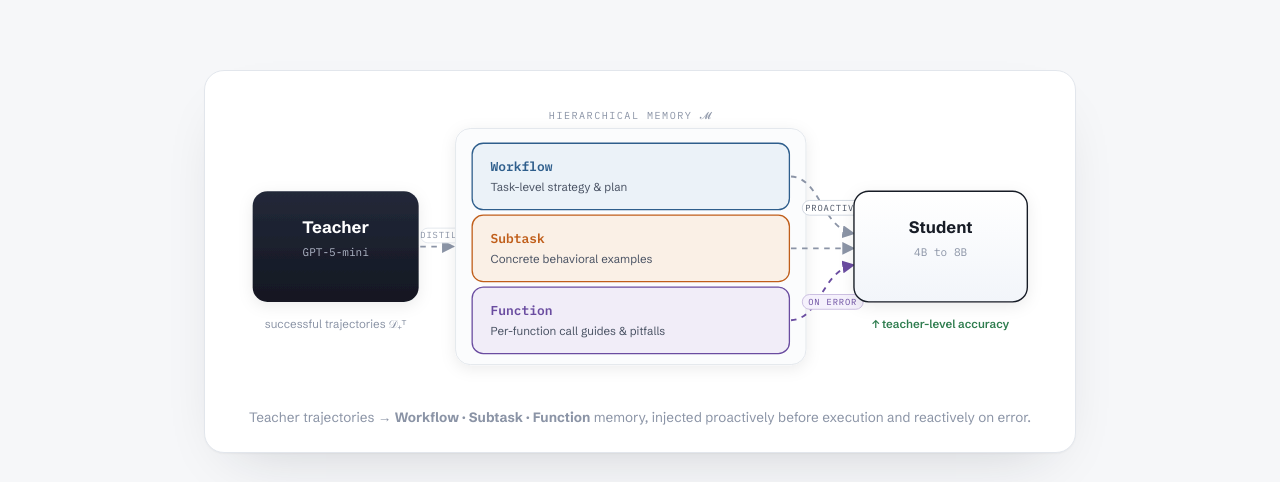
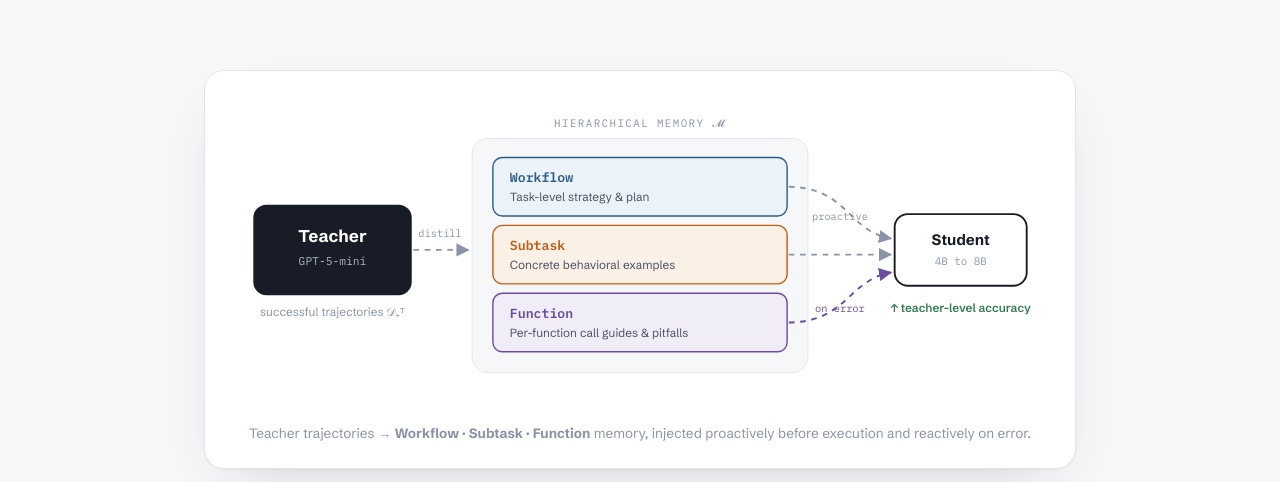
Before and after one commit to agent-memory-distillation/agent-memory-distillation.github.io, a plain HTML site: page index.html in a window 1280 px wide. Shown: the part 470-952 px from the top of the page. Drawn offline with Linux system fonts and the light colour scheme.

Commit message:
Restore original main SVG; change parity display to 49.4 vs. 50.0

```diff
--- a/index.html
+++ b/index.html
@@ -422,19 +422,8 @@ footer a{color:var(--ink-soft)}
 
 <div class="diagram-wrap rise d4">
   <div class="diagram-card">
-    <svg viewBox="0 0 900 320" role="img" aria-label="AMD overview: a teacher agent's successful trajectories are distilled into three memory levels (Workflow, Subtask, Function) that are injected into a small student agent proactively and reactively.">
+    <svg viewBox="0 0 880 330" role="img" aria-label="AMD overview: a teacher agent's successful trajectories are distilled into three memory levels (Workflow, Subtask, Function) that are injected into a small student agent proactively and reactively.">
       <defs>
-        <linearGradient id="teacherGrad" x1="0" y1="0" x2="0" y2="1">
-          <stop offset="0%" stop-color="#232939"/>
-          <stop offset="100%" stop-color="#131722"/>
-        </linearGradient>
-        <linearGradient id="studentGrad" x1="0" y1="0" x2="0" y2="1">
-          <stop offset="0%" stop-color="#FFFFFF"/>
-          <stop offset="100%" stop-color="#F2F5FA"/>
-        </linearGradient>
-        <filter id="softShadow" x="-20%" y="-20%" width="140%" height="140%">
-          <feDropShadow dx="0" dy="4" stdDeviation="8" flood-opacity=".08"/>
-        </filter>
         <marker id="arr" viewBox="0 0 10 10" refX="9" refY="5" markerWidth="7" markerHeight="7" orient="auto-start-reverse">
           <path d="M0 0 L10 5 L0 10 z" fill="#8B94A6"/>
         </marker>
@@ -442,67 +431,32 @@ footer a{color:var(--ink-soft)}
           <path d="M0 0 L10 5 L0 10 z" fill="#6A4CA0"/>
         </marker>
       </defs>
-
-      <!-- Teacher block -->
-      <g filter="url(#softShadow)">
-        <rect x="30" y="100" width="180" height="120" rx="16" fill="url(#teacherGrad)"/>
-      </g>
-      <text x="120" y="145" text-anchor="middle" font-family="Schibsted Grotesk,sans-serif" font-weight="700" font-size="18" fill="#FFFFFF">Teacher</text>
-      <text x="120" y="170" text-anchor="middle" font-family="IBM Plex Mono,monospace" font-size="12" fill="#AEB6C6">GPT-5-mini</text>
-      <text x="120" y="248" text-anchor="middle" font-family="Schibsted Grotesk,sans-serif" font-size="12.5" fill="#8B94A6">successful trajectories 𝒟₊ᵀ</text>
-
-      <!-- Distill arrow -->
-      <path class="flowdash" d="M210 160 H248" stroke="#8B94A6" stroke-width="2" fill="none" marker-end="url(#arr)"/>
-      <g>
-        <rect x="212" y="140" width="46" height="16" rx="8" fill="#FFFFFF" stroke="#E2E6EC"/>
-        <text x="235" y="151" text-anchor="middle" font-family="IBM Plex Mono,monospace" font-size="9.5" letter-spacing=".1em" fill="#8B94A6">DISTILL</text>
-      </g>
-
-      <!-- Memory container header -->
-      <text x="440" y="22" text-anchor="middle" font-family="IBM Plex Mono,monospace" font-size="11" letter-spacing="1.6" fill="#8B94A6">HIERARCHICAL MEMORY 𝓜</text>
-
-      <!-- Memory container -->
-      <g filter="url(#softShadow)">
-        <rect x="250" y="32" width="380" height="256" rx="16" fill="#FBFCFD" stroke="#E2E6EC"/>
-      </g>
-
-      <!-- Workflow row -->
-      <rect x="268" y="48" width="344" height="72" rx="12" fill="#EBF2F8" stroke="#2E5E8C" stroke-width="1.4"/>
-      <text x="288" y="78" font-family="IBM Plex Mono,monospace" font-weight="600" font-size="14" fill="#2E5E8C">Workflow</text>
-      <text x="288" y="100" font-family="Schibsted Grotesk,sans-serif" font-size="12.5" fill="#4A5364">Task-level strategy &amp; plan</text>
-
-      <!-- Subtask row -->
-      <rect x="268" y="126" width="344" height="72" rx="12" fill="#FAF0E6" stroke="#C05E1A" stroke-width="1.4"/>
-      <text x="288" y="156" font-family="IBM Plex Mono,monospace" font-weight="600" font-size="14" fill="#C05E1A">Subtask</text>
-      <text x="288" y="178" font-family="Schibsted Grotesk,sans-serif" font-size="12.5" fill="#4A5364">Concrete behavioral examples</text>
-
-      <!-- Function row -->
-      <rect x="268" y="204" width="344" height="72" rx="12" fill="#F1EDF8" stroke="#6A4CA0" stroke-width="1.4"/>
-      <text x="288" y="234" font-family="IBM Plex Mono,monospace" font-weight="600" font-size="14" fill="#6A4CA0">Function</text>
-      <text x="288" y="256" font-family="Schibsted Grotesk,sans-serif" font-size="12.5" fill="#4A5364">Per-function call guides &amp; pitfalls</text>
-
-      <!-- Proactive arrows: WF + ST → student -->
-      <path class="flowdash" d="M612 84 C 646 84, 646 140, 682 146" stroke="#8B94A6" stroke-width="2" fill="none" marker-end="url(#arr)"/>
-      <path class="flowdash" d="M612 162 H682" stroke="#8B94A6" stroke-width="2" fill="none" marker-end="url(#arr)"/>
-      <g>
-        <rect x="626" y="110" width="66" height="16" rx="8" fill="#FFFFFF" stroke="#D0D6E0"/>
-        <text x="659" y="121" text-anchor="middle" font-family="IBM Plex Mono,monospace" font-size="9.5" letter-spacing=".1em" fill="#4A5364">PROACTIVE</text>
-      </g>
-
-      <!-- Reactive arrow: FN → student -->
-      <path class="flowdash" d="M612 240 C 646 240, 646 186, 682 180" stroke="#6A4CA0" stroke-width="2" fill="none" marker-end="url(#arr-fn)"/>
-      <g>
-        <rect x="626" y="212" width="66" height="16" rx="8" fill="#F5F1FC" stroke="#C9BCE0"/>
-        <text x="659" y="223" text-anchor="middle" font-family="IBM Plex Mono,monospace" font-size="9.5" letter-spacing=".1em" fill="#6A4CA0">ON ERROR</text>
-      </g>
-
-      <!-- Student block -->
-      <g filter="url(#softShadow)">
-        <rect x="682" y="100" width="188" height="120" rx="16" fill="url(#studentGrad)" stroke="#171C26" stroke-width="1.5"/>
-      </g>
-      <text x="776" y="145" text-anchor="middle" font-family="Schibsted Grotesk,sans-serif" font-weight="700" font-size="18" fill="#171C26">Student</text>
-      <text x="776" y="170" text-anchor="middle" font-family="IBM Plex Mono,monospace" font-size="12" fill="#8B94A6">4B to 8B</text>
-      <text x="776" y="248" text-anchor="middle" font-family="Schibsted Grotesk,sans-serif" font-weight="600" font-size="12.5" fill="#2F7D4F">↑ teacher-level accuracy</text>
+      <rect x="30" y="112" width="168" height="96" rx="14" fill="#171C26"/>
+      <text x="114" y="152" text-anchor="middle" font-family="Schibsted Grotesk,sans-serif" font-weight="700" font-size="18" fill="#fff">Teacher</text>
+      <text x="114" y="176" text-anchor="middle" font-family="IBM Plex Mono,monospace" font-size="12" fill="#AEB6C6">GPT-5-mini</text>
+      <text x="114" y="230" text-anchor="middle" font-family="Schibsted Grotesk,sans-serif" font-size="12.5" fill="#8B94A6">successful trajectories 𝒟₊ᵀ</text>
+      <path class="flowdash" d="M198 160 H258" stroke="#8B94A6" stroke-width="2" fill="none" marker-end="url(#arr)"/>
+      <text x="228" y="146" text-anchor="middle" font-family="IBM Plex Mono,monospace" font-size="11" fill="#8B94A6">distill</text>
+      <rect x="262" y="42" width="356" height="248" rx="16" fill="#F6F7F9" stroke="#E2E6EC"/>
+      <text x="440" y="30" text-anchor="middle" font-family="IBM Plex Mono,monospace" font-size="11.5" letter-spacing="1.5" fill="#8B94A6">HIERARCHICAL MEMORY 𝓜</text>
+      <rect x="284" y="62" width="312" height="62" rx="10" fill="#EBF2F8" stroke="#2E5E8C" stroke-width="1.5"/>
+      <text x="302" y="88" font-family="IBM Plex Mono,monospace" font-weight="600" font-size="14" fill="#2E5E8C">Workflow</text>
+      <text x="302" y="108" font-family="Schibsted Grotesk,sans-serif" font-size="12.5" fill="#4A5364">Task-level strategy &amp; plan</text>
+      <rect x="284" y="134" width="312" height="62" rx="10" fill="#FAF0E6" stroke="#C05E1A" stroke-width="1.5"/>
+      <text x="302" y="160" font-family="IBM Plex Mono,monospace" font-weight="600" font-size="14" fill="#C05E1A">Subtask</text>
+      <text x="302" y="180" font-family="Schibsted Grotesk,sans-serif" font-size="12.5" fill="#4A5364">Concrete behavioral examples</text>
+      <rect x="284" y="206" width="312" height="62" rx="10" fill="#F1EDF8" stroke="#6A4CA0" stroke-width="1.5"/>
+      <text x="302" y="232" font-family="IBM Plex Mono,monospace" font-weight="600" font-size="14" fill="#6A4CA0">Function</text>
+      <text x="302" y="252" font-family="Schibsted Grotesk,sans-serif" font-size="12.5" fill="#4A5364">Per-function call guides &amp; pitfalls</text>
+      <path class="flowdash" d="M596 93 C 660 93, 660 140, 706 148" stroke="#8B94A6" stroke-width="2" fill="none" marker-end="url(#arr)"/>
+      <path class="flowdash" d="M596 165 H706" stroke="#8B94A6" stroke-width="2" fill="none" marker-end="url(#arr)"/>
+      <text x="652" y="128" text-anchor="middle" font-family="IBM Plex Mono,monospace" font-size="11" fill="#8B94A6">proactive</text>
+      <path class="flowdash" d="M596 237 C 660 237, 660 192, 706 184" stroke="#6A4CA0" stroke-width="2" fill="none" marker-end="url(#arr-fn)"/>
+      <text x="652" y="226" text-anchor="middle" font-family="IBM Plex Mono,monospace" font-size="11" fill="#6A4CA0">on error</text>
+      <rect x="710" y="122" width="140" height="76" rx="14" fill="#fff" stroke="#171C26" stroke-width="2"/>
+      <text x="780" y="155" text-anchor="middle" font-family="Schibsted Grotesk,sans-serif" font-weight="700" font-size="16" fill="#171C26">Student</text>
+      <text x="780" y="176" text-anchor="middle" font-family="IBM Plex Mono,monospace" font-size="11.5" fill="#8B94A6">4B to 8B</text>
+      <text x="780" y="226" text-anchor="middle" font-family="Schibsted Grotesk,sans-serif" font-weight="600" font-size="12.5" fill="#2F7D4F">↑ teacher-level accuracy</text>
     </svg>
     <div class="diagram-caption">
       Teacher trajectories → <b>Workflow · Subtask · Function</b> memory, injected proactively before execution and reactively on error.
@@ -540,7 +494,7 @@ footer a{color:var(--ink-soft)}
   <div class="stat acc-fn">
     <span class="stat-badge"><span class="dot"></span>Parity, training free</span>
     <div class="stat-hero">
-      <span class="num count" data-target="49.4" data-decimals="1" data-prefix="" data-suffix="">49.4</span><span class="suf">/&nbsp;50.0</span>
+      <span class="num count" data-target="49.4" data-decimals="1" data-prefix="" data-suffix="">49.4</span><span class="suf" style="margin-left:8px">vs.&nbsp;50.0</span>
     </div>
     <p class="stat-hook">A 4B model reaches <strong>teacher-level accuracy on AppWorld</strong>. Zero fine-tuning, memory only.</p>
     <div class="stat-bars">
```
